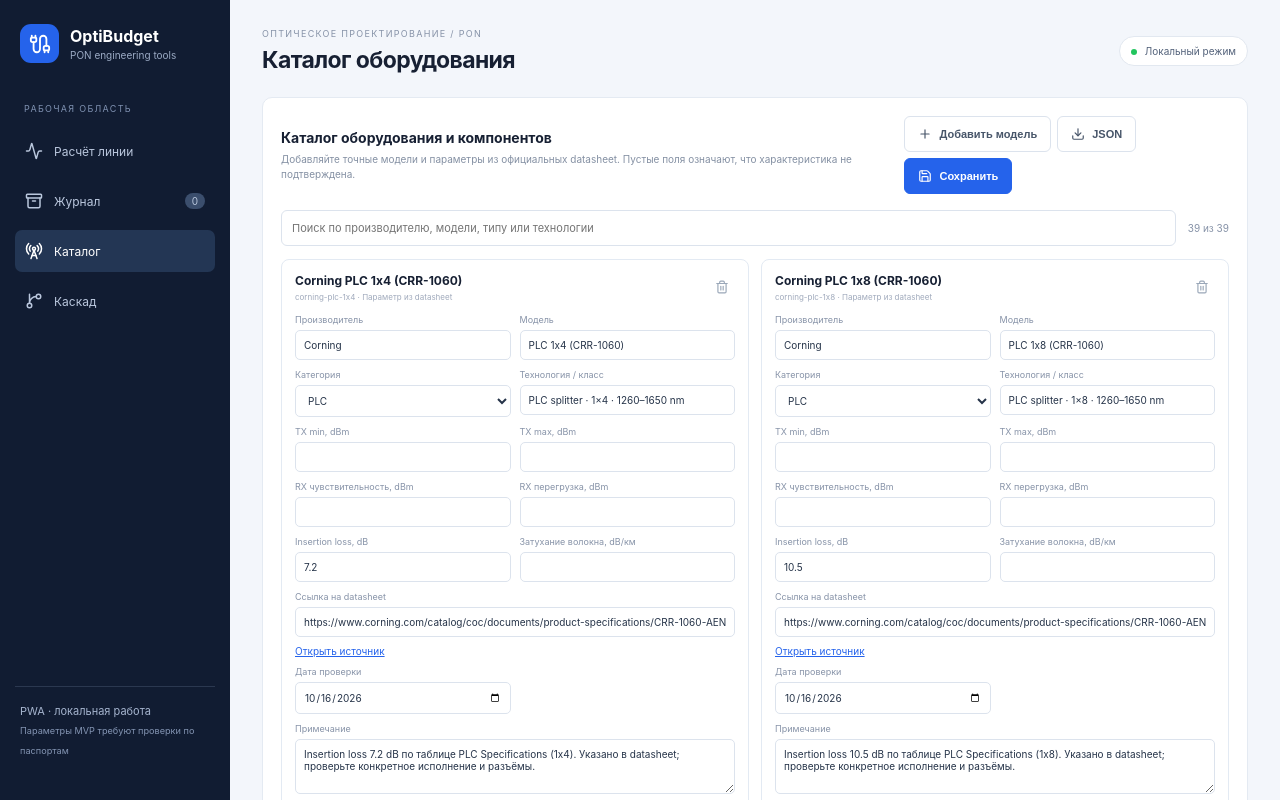
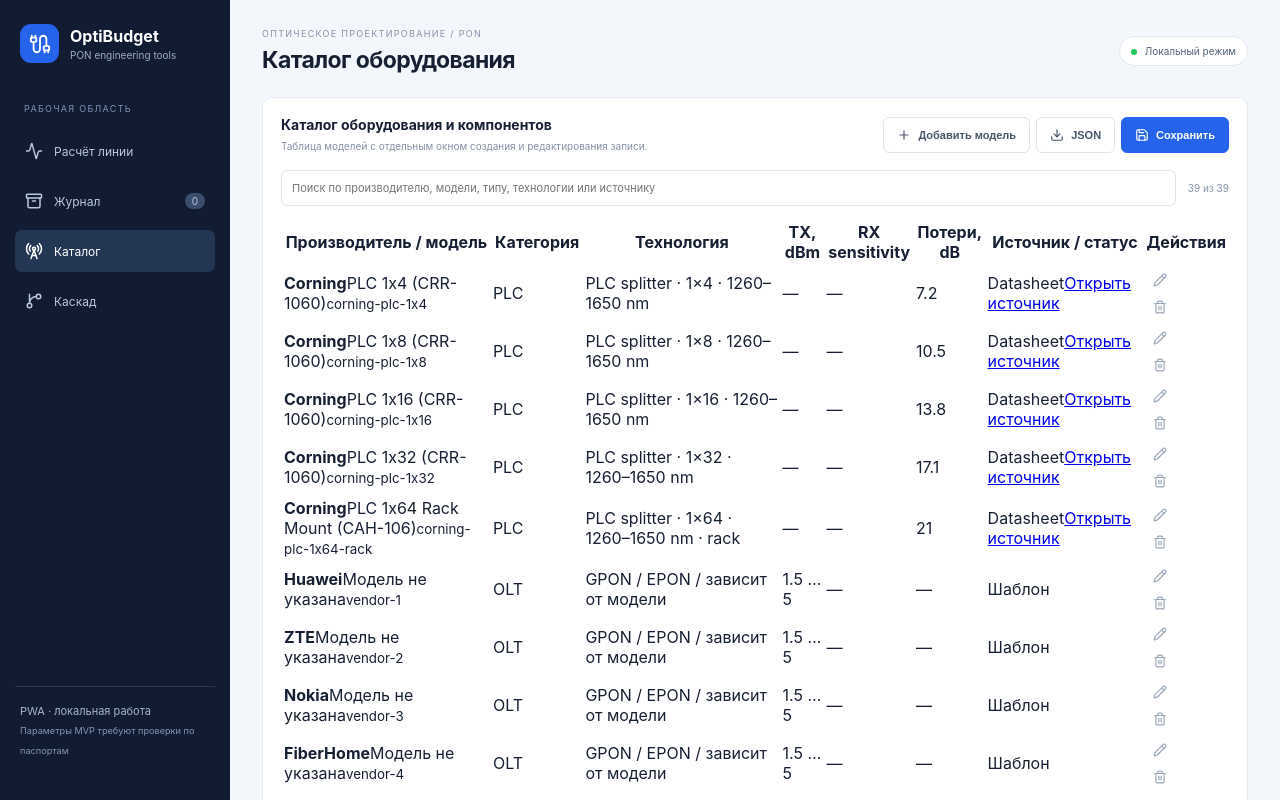
Before and after one commit to drycov/optibudget, a React (Vite) app: page / in a window 1280 px wide. Both pictures are taken after a click on the button "Каталог". Shown: the top 800 px of the page. Built offline with nearby package versions, Linux system fonts and the light colour scheme.

Commit message:
feat: display equipment catalog as table with modal editor

```diff
--- a/src/CatalogManager.tsx
+++ b/src/CatalogManager.tsx
@@ -1,5 +1,5 @@
 import React,{useMemo,useState} from "react";
-import {Download,Plus,Save,Trash2} from "lucide-react";
+import {Download,Plus,Save,Trash2, Pencil, X} from "lucide-react";
 import {CatalogItem,STARTER_CATALOG} from "./catalog";
 import "./catalog.css";
 const KEY="optibudget.catalog.v1";
@@ -16,21 +16,33 @@ const read=():CatalogItem[]=>{
 };
 const categories:CatalogItem["category"][]=["OLT","ONT/ONU","PLC","FBT","Optical module","Fiber"];
 const fields:[keyof CatalogItem,string][]=[["txMinDbm","TX min, dBm"],["txMaxDbm","TX max, dBm"],["rxSensitivityDbm","RX чувствительность, dBm"],["rxOverloadDbm","RX перегрузка, dBm"],["insertionLossDb","Insertion loss, dB"],["attenuationDbPerKm","Затухание волокна, dB/км"]];
+const blankItem=(id:string):CatalogItem=>({id,vendor:"",model:"",category:"ONT/ONU",technology:"",txMinDbm:null,txMaxDbm:null,rxSensitivityDbm:null,rxOverloadDbm:null,insertionLossDb:null,attenuationDbPerKm:null,sourceUrl:"",verifiedAt:"",dataStatus:"template",notes:"Укажите точную модель и подтвердите параметры по официальному datasheet."});
 export default function CatalogManager(){
  const [items,setItems]=useState<CatalogItem[]>(read);
  const [filter,setFilter]=useState("");
  const [saved,setSaved]=useState("Изменения хранятся локально до сохранения.");
+ const [editingId,setEditingId]=useState<string|null>(null);
+ const [draft,setDraft]=useState<CatalogItem|null>(null);
  const visible=useMemo(()=>items.filter(x=>[x.vendor,x.model,x.category,x.technology,x.notes,x.sourceUrl].join(" ").toLowerCase().includes(filter.toLowerCase())),[items,filter]);
  function update(id:string,patch:Partial<CatalogItem>){setItems(old=>old.map(x=>x.id===id?{...x,...patch}:x));setSaved("Есть несохранённые изменения.");}
+ function openEdit(item:CatalogItem){setEditingId(item.id);setDraft({...item});}
+ function openAdd(){const id=globalThis.crypto?.randomUUID?.()??`catalog-${Date.now()}`;setEditingId(id);setDraft(blankItem(id));}
+ function patchDraft(patch:Partial<CatalogItem>){setDraft(old=>old?{...old,...patch}:old);}
+ function commitDraft(){if(!draft)return;setItems(old=>old.some(x=>x.id===draft.id)?old.map(x=>x.id===draft.id?draft:x):[draft,...old]);setSaved("Есть несохранённые изменения.");setDraft(null);setEditingId(null);}
  function save(){localStorage.setItem(KEY,JSON.stringify(items));setSaved("Каталог сохранён в этом браузере.");}
- function add(){const id=globalThis.crypto?.randomUUID?.()??`catalog-${Date.now()}`;setItems(old=>[{id,vendor:"Новый производитель",model:"",category:"ONT/ONU",technology:"",txMinDbm:null,txMaxDbm:null,rxSensitivityDbm:null,rxOverloadDbm:null,insertionLossDb:null,attenuationDbPerKm:null,sourceUrl:"",verifiedAt:"",dataStatus:"template",notes:"Укажите точную модель и подтвердите параметры по официальному datasheet."},...old]);setSaved("Есть несохранённые изменения.");}
  function exportData(){const blob=new Blob([JSON.stringify({schemaVersion:1,exportedAt:new Date().toISOString(),items},null,2)],{type:"application/json"});const url=URL.createObjectURL(blob);const a=document.createElement("a");a.href=url;a.download="optibudget-equipment-catalog.json";a.click();URL.revokeObjectURL(url);}
- return <section className="panel catalog-manager"><div className="panel-heading"><div><h2>Каталог оборудования и компонентов</h2><p>Добавляйте точные модели и параметры из официальных datasheet. Пустые поля означают, что характеристика не подтверждена.</p></div><div className="catalog-actions"><button className="btn" onClick={add}><Plus size={14}/> Добавить модель</button><button className="btn" onClick={exportData}><Download size={14}/> JSON</button><button className="btn primary" onClick={save}><Save size={14}/> Сохранить</button></div></div>
- <div className="catalog-filter"><input value={filter} onChange={e=>setFilter(e.target.value)} placeholder="Поиск по производителю, модели, типу или технологии"/><span>{visible.length} из {items.length}</span></div>
- <div className="catalog-records">{visible.map(item=><article className="catalog-record" key={item.id}><div className="catalog-record-top"><div><strong>{item.vendor||"Без производителя"} {item.model}</strong><small>{item.id} · {item.dataStatus==="datasheet"?"Параметр из datasheet":"Шаблон / требует проверки"}</small></div><button className="icon-btn" aria-label="Удалить запись каталога" onClick={()=>{setItems(old=>old.filter(x=>x.id!==item.id));setSaved("Есть несохранённые изменения.");}}><Trash2 size={14}/></button></div>
- <div className="catalog-form-grid"><label>Производитель<input value={item.vendor} onChange={e=>update(item.id,{vendor:e.target.value})}/></label><label>Модель<input value={item.model} onChange={e=>update(item.id,{model:e.target.value})} placeholder="Точное обозначение модели"/></label><label>Категория<select value={item.category} onChange={e=>update(item.id,{category:e.target.value as CatalogItem["category"]})}>{categories.map(x=><option key={x}>{x}</option>)}</select></label><label>Технология / класс<input value={item.technology} onChange={e=>update(item.id,{technology:e.target.value})} placeholder="Например GPON, класс B+"/></label>
- {fields.map(([key,label])=><label key={key}>{label}<input type="number" step="0.1" value={item[key]===null||item[key]===undefined?"":String(item[key])} onChange={e=>update(item.id,{[key]:e.target.value===""?null:Number(e.target.value)} as Partial<CatalogItem>)}/></label>)}
- <label className="catalog-source">Ссылка на datasheet<input type="url" value={item.sourceUrl} onChange={e=>update(item.id,{sourceUrl:e.target.value,dataStatus:e.target.value?"datasheet":"template"})} placeholder="https://..."/>{item.sourceUrl&&<a href={item.sourceUrl} target="_blank" rel="noreferrer">Открыть источник</a>}</label><label>Дата проверки<input type="date" value={item.verifiedAt} onChange={e=>update(item.id,{verifiedAt:e.target.value})}/></label><label className="catalog-notes">Примечание<textarea value={item.notes} onChange={e=>update(item.id,{notes:e.target.value})}/></label></div></article>)}</div>
- <p className="footnote" role="status">{saved}</p><div className="catalog-legend"><span>Документированные параметры</span><span>Шаблонные значения — подтвердите перед проектированием</span></div><div className="warning">Параметры стартового каталога намеренно не заполнены вымышленными паспортными данными. Для инженерного расчёта используйте точную модель, официальный источник, класс оптики, длину волны и условия измерений.</div>
+ const fmt=(v:number|null|undefined)=>v===null||v===undefined?"—":String(v);
+ return <section className="panel catalog-manager"><div className="panel-heading"><div><h2>Каталог оборудования и компонентов</h2><p>Таблица моделей с отдельным окном создания и редактирования записи.</p></div><div className="catalog-actions"><button className="btn" onClick={openAdd}><Plus size={14}/> Добавить модель</button><button className="btn" onClick={exportData}><Download size={14}/> JSON</button><button className="btn primary" onClick={save}><Save size={14}/> Сохранить</button></div></div>
+ <div className="catalog-filter"><input value={filter} onChange={e=>setFilter(e.target.value)} placeholder="Поиск по производителю, модели, типу, технологии или источнику"/><span>{visible.length} из {items.length}</span></div>
+ <div className="catalog-table-wrap"><table className="catalog-table"><thead><tr><th>Производитель / модель</th><th>Категория</th><th>Технология</th><th>TX, dBm</th><th>RX sensitivity</th><th>Потери, dB</th><th>Источник / статус</th><th>Действия</th></tr></thead><tbody>
+ {visible.map(item=><tr key={item.id}><td><strong>{item.vendor||"Без производителя"}</strong><span>{item.model||"Модель не указана"}</span><small>{item.id}</small></td><td>{item.category}</td><td>{item.technology||"—"}</td><td>{item.txMinDbm===null||item.txMinDbm===undefined? "—":item.txMinDbm}{item.txMaxDbm===null||item.txMaxDbm===undefined?"":` … ${item.txMaxDbm}`}</td><td>{fmt(item.rxSensitivityDbm)}</td><td>{item.insertionLossDb!==null&&item.insertionLossDb!==undefined?fmt(item.insertionLossDb):item.attenuationDbPerKm!==null&&item.attenuationDbPerKm!==undefined?`${item.attenuationDbPerKm} dB/km`:"—"}</td><td><span className={`catalog-status ${item.dataStatus==="datasheet"?"sourced":"template"}`}>{item.dataStatus==="datasheet"?"Datasheet":"Шаблон"}</span>{item.sourceUrl&&<a className="catalog-source-link" href={item.sourceUrl} target="_blank" rel="noreferrer">Открыть источник</a>}</td><td><div className="catalog-row-actions"><button className="icon-btn" title="Редактировать" aria-label={`Редактировать ${item.vendor} ${item.model}`} onClick={()=>openEdit(item)}><Pencil size={14}/></button><button className="icon-btn danger" title="Удалить" aria-label={`Удалить ${item.vendor} ${item.model}`} onClick={()=>{if(confirm("Удалить запись из каталога?")){setItems(old=>old.filter(x=>x.id!==item.id));setSaved("Есть несохранённые изменения.");}}}><Trash2 size={14}/></button></div></td></tr>)}
+ {visible.length===0&&<tr><td colSpan={8} className="catalog-empty">Нет записей по заданному поиску.</td></tr>}
+ </tbody></table></div>
+ <p className="footnote" role="status">{saved}</p><div className="catalog-legend"><span>Datasheet — есть ссылка на источник</span><span>Шаблон — параметры нужно подтвердить</span></div><div className="warning">Шаблонные параметры не являются паспортными данными конкретной модели. Перед инженерным расчётом проверьте характеристики по документации производителя.</div>
+ {draft&&<div className="catalog-modal-backdrop" role="presentation" onMouseDown={e=>{if(e.target===e.currentTarget){setDraft(null);setEditingId(null);}}}><section className="catalog-modal" role="dialog" aria-modal="true" aria-labelledby="catalog-modal-title"><header className="catalog-modal-head"><div><h3 id="catalog-modal-title">{items.some(x=>x.id===editingId)?"Редактирование модели":"Новая модель оборудования"}</h3><p>Заполните параметры и нажмите «Применить».</p></div><button className="icon-btn" aria-label="Закрыть" onClick={()=>{setDraft(null);setEditingId(null);}}><X size={17}/></button></header>
+ <div className="catalog-modal-body"><div className="catalog-form-grid"><label>Производитель<input autoFocus value={draft.vendor} onChange={e=>patchDraft({vendor:e.target.value})} placeholder="Производитель"/></label><label>Модель<input value={draft.model} onChange={e=>patchDraft({model:e.target.value})} placeholder="Точное обозначение модели"/></label><label>Категория<select value={draft.category} onChange={e=>patchDraft({category:e.target.value as CatalogItem["category"]})}>{categories.map(x=><option key={x} value={x}>{x}</option>)}</select></label><label>Технология / класс<input value={draft.technology} onChange={e=>patchDraft({technology:e.target.value})} placeholder="Например GPON, класс B+"/></label>
+ {fields.map(([key,label])=><label key={key}>{label}<input type="number" step="0.1" value={draft[key]===null||draft[key]===undefined?"":String(draft[key])} onChange={e=>patchDraft({[key]:e.target.value===""?null:Number(e.target.value)} as Partial<CatalogItem>)}/></label>)}
+ <label className="catalog-source">Ссылка на datasheet<input type="url" value={draft.sourceUrl} onChange={e=>patchDraft({sourceUrl:e.target.value,dataStatus:e.target.value?"datasheet":"template"})} placeholder="https://..."/>{draft.sourceUrl&&<a href={draft.sourceUrl} target="_blank" rel="noreferrer">Открыть источник</a>}</label><label>Дата проверки<input type="date" value={draft.verifiedAt} onChange={e=>patchDraft({verifiedAt:e.target.value})}/></label><label className="catalog-notes">Примечание<textarea value={draft.notes} onChange={e=>patchDraft({notes:e.target.value})}/></label></div></div>
+ <footer className="catalog-modal-footer"><button className="btn" onClick={()=>{setDraft(null);setEditingId(null);}}>Отмена</button><button className="btn primary" onClick={commitDraft}>Применить</button></footer></section></div>}
  </section>;
 }
```
